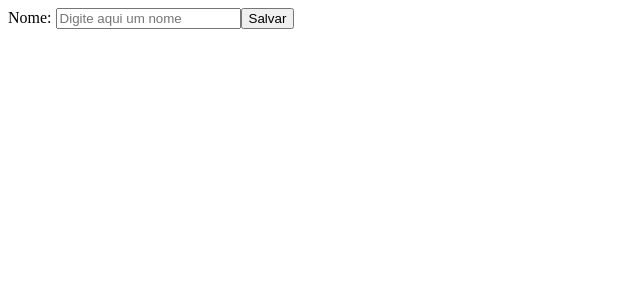
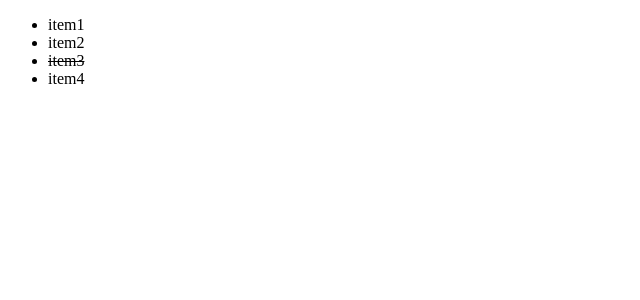
Before and after one commit to AllanSouza23/letscode, a React (Create React App) app in the folder reactComponentesTipoClasse/meu-app/: page / in a window 1280 px wide. Shown: the top 300 px of the page, without its empty margins (0-640 px from the left). Built offline with nearby package versions, Linux system fonts and the light colour scheme.

Commit message:
Entendendo renderização de listas

```diff
--- /dev/null
+++ b/reactComponentesTipoClasse/meu-app/src/components/Lista.js
@@ -0,0 +1,57 @@
+import React from 'react';
+
+export class Lista extends React.Component {
+  constructor(props) {
+    super(props);
+
+    this.state = {
+      // Primeiro exemplo de lista a ser renderizada
+      // items: [
+      //   "item1",
+      //   "item2",
+      //   "item3",
+      //   "item4"
+      // ]
+
+      // Segundo exemplo de lista a ser renderizada
+      items: [
+        {id: 1, nome: 'item1', completo: false},
+        {id: 2, nome: 'item2', completo: false},
+        {id: 3, nome: 'item3', completo: true},
+        {id: 4, nome: 'item4', completo: false}
+      ]
+    }
+  }
+
+  render() {
+    return (
+      <>
+        {/* Primeiro exemplo de renderização de listas */}
+        {/* <ul>
+          { this.state.items.map((item, indice) => <li key={ indice }>{item}</li>) }
+        </ul> */}
+
+        <ul>
+          {this.state.items.map((item) => (<Item key={item.id} completo={item.completo}>{item.nome}</Item>) )}
+        </ul>
+      </>
+    );
+  }
+}
+
+export class Item extends React.Component {
+  constructor(props) {
+    super(props);
+  }
+
+  render() {
+    const textDecoration = this.props.completo ? 'line-through' : 'none';
+    return (
+      <>
+        <li data-id={this.props.id} style={{textDecoration}}>
+          {this.props.children}
+        </li>
+      </>
+    );
+  }
+}
--- a/reactComponentesTipoClasse/meu-app/src/index.js
+++ b/reactComponentesTipoClasse/meu-app/src/index.js
@@ -5,6 +5,7 @@ import App2 from './components/App2';
 import { App3 } from './components/App3';
 import { App4 } from './components/App4';
 import { App5 } from './components/App5';
+import { Lista } from './components/Lista';
 import reportWebVitals from './reportWebVitals';
 
 ReactDOM.render(
@@ -21,7 +22,9 @@ ReactDOM.render(
     {/* Renderização condicional em React */}
     {/* <App4></App4> */}
     {/* Estudando ciclo de vida de componentes em React */}
-    <App5></App5>
+    {/* <App5></App5> */}
+    {/* Renderização de listas */}
+    <Lista></Lista>
   </React.StrictMode>,
   document.getElementById('root')
 );
```
